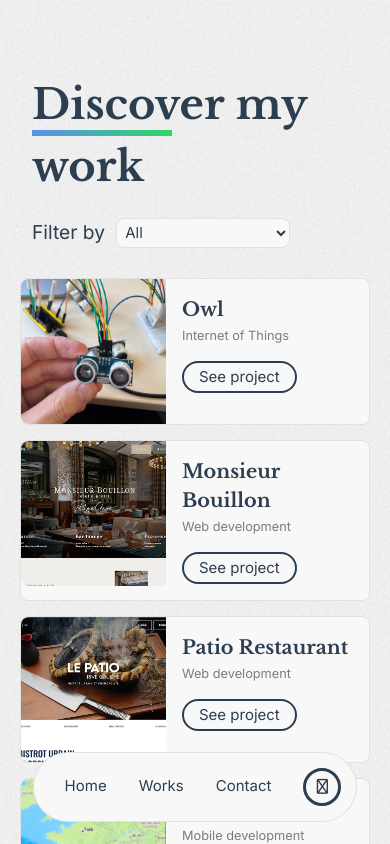
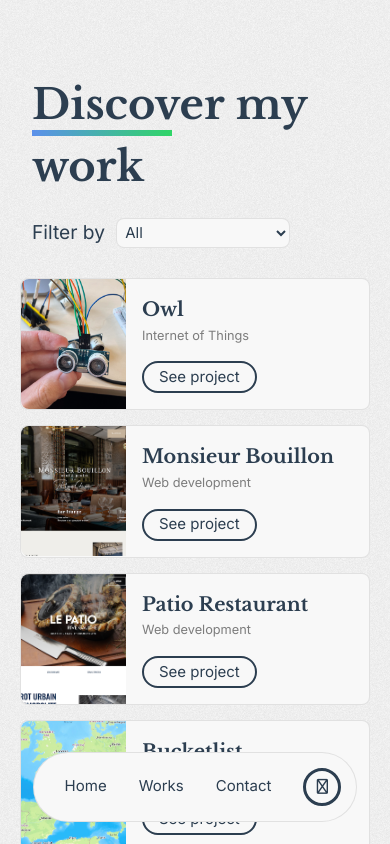
Before and after one commit to MathieuDubart/portfolio-vue, a Vue app: page /works in a window 390 px wide. Shown: the top 844 px of the page. Built offline with nearby package versions, Linux system fonts and the light colour scheme.

Commit message:
fixing/thumbnails on mobile

```diff
--- a/src/assets/styles/main.css
+++ b/src/assets/styles/main.css
@@ -450,7 +450,13 @@ h2.client {
     height: auto;
     max-height: 1000px;
   }
-
+  .single-project a img {
+    width: 105px;
+    height: 130px;
+    object-fit:cover;
+    border-top-left-radius: var(--border-radius-sm);
+    border-bottom-left-radius: var(--border-radius-sm);
+  }
   .swiper {
     width: 100%;
     height: auto;
```
